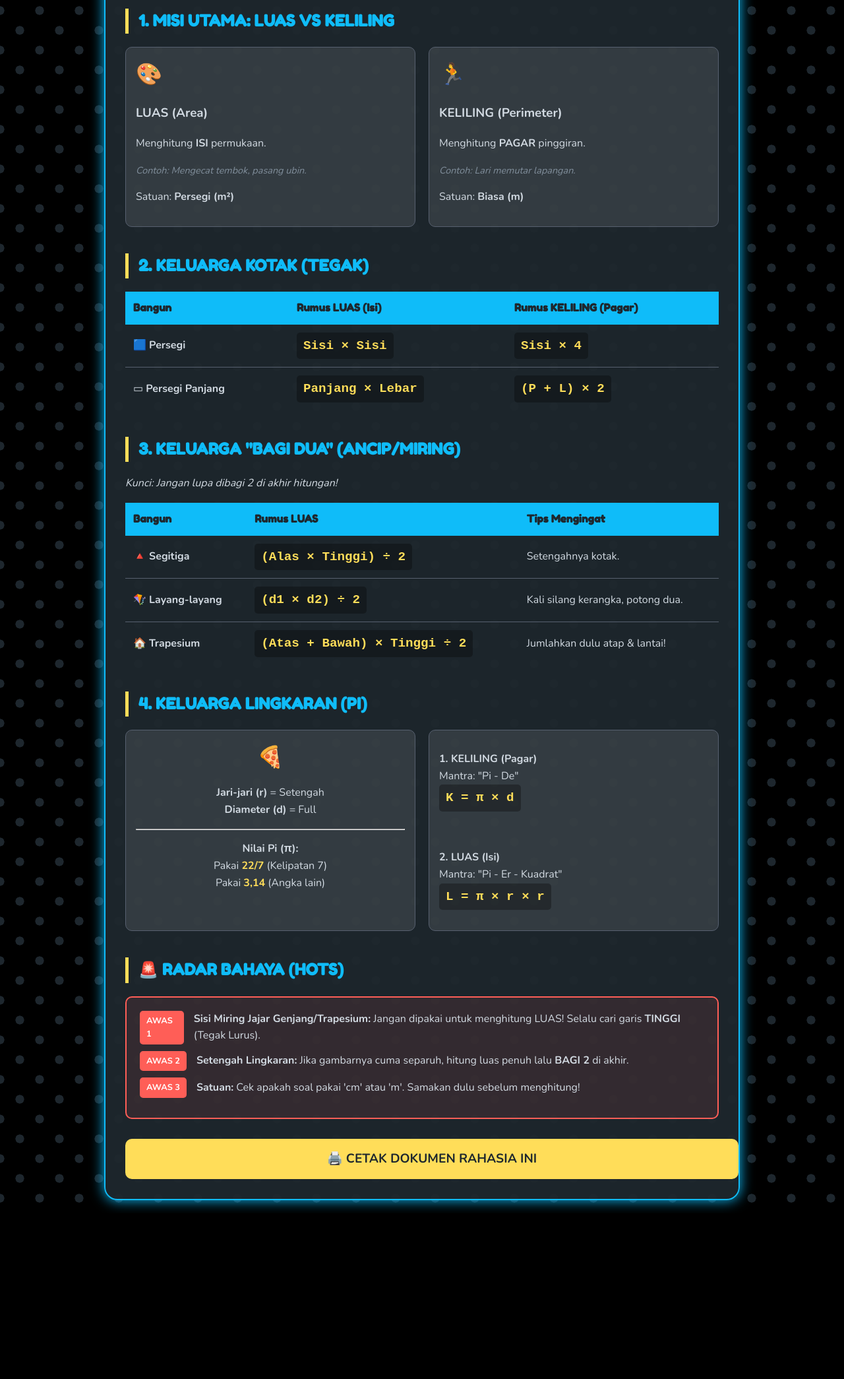
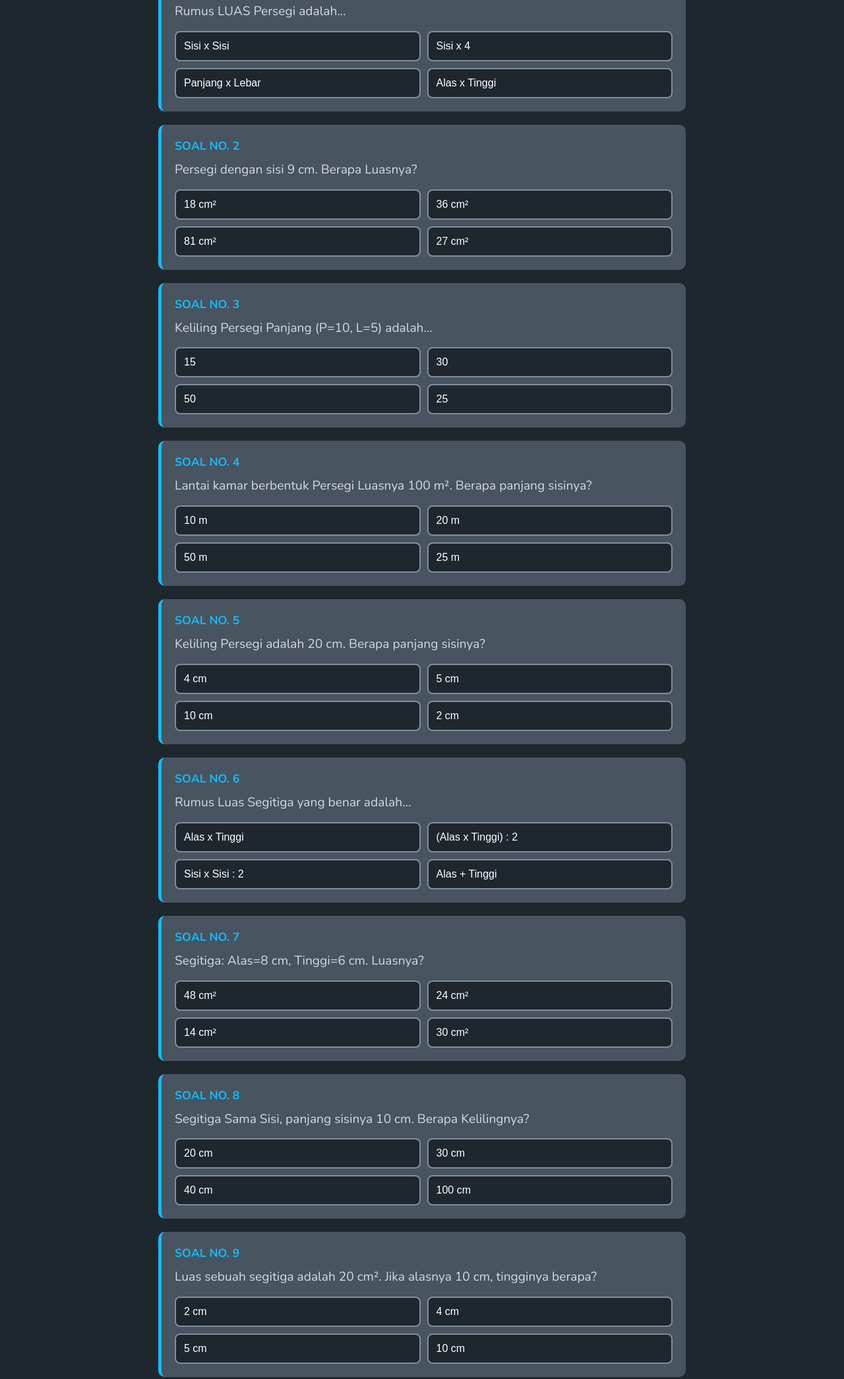
Before and after one commit to annarose2/algonova, a plain HTML site: page index.htm in a window 1280 px wide. Shown: the part 224-2314 px from the top of the page at 66% size. Before the commit the page ends 2063 px from the top, so only its background shows below. Drawn offline with nearby package versions, Linux system fonts and the light colour scheme.

Commit message:
Add files via upload

```diff
--- a/index.htm
+++ b/index.htm
@@ -3,296 +3,320 @@
 <head>
     <meta charset="UTF-8">
     <meta name="viewport" content="width=device-width, initial-scale=1.0">
-    <title>Buku Saku Kapten Geometri</title>
+    <title>Ujian Akhir Akademi Angkasa (30 Soal)</title>
     <link href="https://fonts.googleapis.com/css2?family=Fredoka+One&family=Nunito:wght@400;700&display=swap" rel="stylesheet">
     <style>
-        :root {
-            --primary: #0fbcf9;
-            --secondary: #ffdd59;
-            --danger: #ff5e57;
-            --dark: #1e272e;
-            --light: #d2dae2;
-            --glass: rgba(255, 255, 255, 0.1);
+        body {
+            font-family: 'Nunito', sans-serif;
+            background: #1e272e;
+            color: #d2dae2;
+            margin: 0;
+            padding: 20px;
         }
 
-        body {
-            font-family: 'Nunito', sans-serif;
-            background: #000000;
-            background-image: radial-gradient(#1e272e 15%, transparent 16%),
-            radial-gradient(#1e272e 15%, transparent 16%);
-            background-size: 60px 60px;
-            background-position: 0 0, 30px 30px;
-            color: var(--light);
-            margin: 0;
+        .header {
+            text-align: center;
             padding: 20px;
-            line-height: 1.6;
-        }
-
-        .container {
-            max-width: 900px;
-            margin: 0 auto;
-            background: rgba(30, 39, 46, 0.95);
-            border: 2px solid var(--primary);
-            border-radius: 20px;
-            padding: 30px;
-            box-shadow: 0 0 20px var(--primary);
-        }
-
-        header {
-            text-align: center;
-            border-bottom: 3px dashed var(--primary);
-            padding-bottom: 20px;
-            margin-bottom: 30px;
+            background: #0fbcf9;
+            color: white;
+            border-radius: 15px;
+            margin-bottom: 20px;
+            box-shadow: 0 5px 15px rgba(0,0,0,0.3);
         }
 
         h1 {
             font-family: 'Fredoka One', cursive;
-            color: var(--secondary);
-            font-size: 2.5em;
             margin: 0;
-            text-transform: uppercase;
-            letter-spacing: 2px;
-            text-shadow: 3px 3px var(--danger);
+            text-shadow: 2px 2px #3c40c6;
         }
 
-        h2 {
-            font-family: 'Fredoka One', cursive;
-            color: var(--primary);
-            border-left: 5px solid var(--secondary);
-            padding-left: 15px;
-            margin-top: 40px;
+        .score-board {
+            position: fixed;
+            top: 20px;
+            right: 20px;
+            background: #ffdd59;
+            color: #1e272e;
+            padding: 10px 20px;
+            border-radius: 50px;
+            font-weight: bold;
+            font-size: 1.2em;
+            box-shadow: 0 5px 10px rgba(0,0,0,0.3);
+            z-index: 1000;
+            border: 3px solid #ffa801;
         }
 
-        /* --- CARDS & BOXES --- */
-        .concept-box {
-            display: flex;
-            gap: 20px;
-            margin-bottom: 20px;
+        .container {
+            max-width: 800px;
+            margin: 0 auto;
         }
 
-        .box {
-            flex: 1;
-            background: var(--glass);
-            border: 1px solid #57606f;
-            padding: 15px;
+        .question-card {
+            background: #485460;
             border-radius: 10px;
+            padding: 20px;
+            margin-bottom: 20px;
+            border-left: 5px solid #0fbcf9;
+            transition: transform 0.2s;
         }
 
-        .icon-large {
-            font-size: 2em;
-            display: block;
+        .question-card:hover {
+            transform: translateY(-2px);
+        }
+
+        .q-title {
+            font-size: 1.1em;
+            font-weight: bold;
+            color: #0fbcf9;
             margin-bottom: 10px;
         }
 
-        /* --- TABLES --- */
-        table {
-            width: 100%;
-            border-collapse: collapse;
-            margin-top: 10px;
+        .q-text {
+            font-size: 1.2em;
+            margin-bottom: 15px;
+            line-height: 1.5;
         }
 
-        th {
-            background: var(--primary);
-            color: var(--dark);
+        .options {
+            display: grid;
+            grid-template-columns: 1fr 1fr;
+            gap: 10px;
+        }
+
+        @media (max-width: 600px) {
+            .options { grid-template-columns: 1fr; }
+        }
+
+        button.opt-btn {
+            background: #1e272e;
+            color: white;
+            border: 2px solid #808e9b;
             padding: 12px;
+            border-radius: 8px;
+            cursor: pointer;
+            font-size: 1em;
             text-align: left;
+            transition: all 0.2s;
+        }
+
+        button.opt-btn:hover {
+            background: #808e9b;
+        }
+
+        /* Feedback Styles */
+        button.correct { background: #0be881 !important; border-color: #0be881 !important; color: #1e272e; font-weight: bold; pointer-events: none; }
+        button.wrong { background: #ff5e57 !important; border-color: #ff5e57 !important; opacity: 0.7; pointer-events: none; }
+
+        .explanation {
+            margin-top: 15px;
+            background: rgba(0,0,0,0.2);
+            padding: 10px;
+            border-radius: 5px;
+            font-size: 0.9em;
+            color: #ffdd59;
+            display: none;
+        }
+
+        .finish-btn {
+            display: block;
+            width: 100%;
+            padding: 20px;
+            font-size: 1.5em;
+            font-weight: bold;
+            background: #0be881;
+            border: none;
+            border-radius: 10px;
+            color: #1e272e;
+            cursor: pointer;
+            margin-top: 30px;
             font-family: 'Fredoka One', cursive;
         }
 
-        td {
-            padding: 12px;
-            border-bottom: 1px solid #57606f;
+        /* Modal Result */
+        .modal {
+            display: none;
+            position: fixed;
+            top: 0; left: 0; width: 100%; height: 100%;
+            background: rgba(0,0,0,0.9);
+            justify-content: center;
+            align-items: center;
+            z-index: 2000;
         }
+        .modal-content {
+            background: white;
+            color: black;
+            padding: 40px;
+            border-radius: 20px;
+            text-align: center;
+            max-width: 500px;
+        }
+        .rank-text { font-size: 2em; font-family: 'Fredoka One', cursive; color: #3c40c6; }
+        .score-big { font-size: 4em; color: #ff5e57; margin: 10px 0; font-weight: bold; }
 
-        tr:last-child td { border-bottom: none; }
-
-        .formula {
-            font-family: 'Courier New', monospace;
-            font-weight: bold;
-            font-size: 1.2em;
-            color: var(--secondary);
-            background: rgba(0,0,0,0.3);
-            padding: 5px 10px;
-            border-radius: 5px;
-            display: inline-block;
-        }
-
-        .note {
-            font-size: 0.9em;
-            color: #808e9b;
-            font-style: italic;
-        }
-
-        /* --- WARNING ZONE --- */
-        .warning-zone {
-            background: rgba(255, 94, 87, 0.1);
-            border: 2px solid var(--danger);
-            padding: 20px;
-            border-radius: 10px;
-        }
-
-        .warning-item {
-            display: flex;
-            align-items: center;
-            gap: 15px;
-            margin-bottom: 10px;
-        }
-
-        .badge-danger {
-            background: var(--danger);
-            color: white;
-            padding: 5px 10px;
-            border-radius: 5px;
-            font-weight: bold;
-            font-size: 0.8em;
-        }
-
-        /* --- PRINT BUTTON --- */
-        .print-btn {
-            display: block;
-            width: 100%;
-            margin-top: 30px;
-            padding: 15px;
-            background: var(--secondary);
-            color: var(--dark);
-            font-weight: bold;
-            text-align: center;
-            text-decoration: none;
-            border-radius: 10px;
-            font-size: 1.2em;
-            cursor: pointer;
-            transition: 0.3s;
-        }
-        .print-btn:hover { background: #fff; }
-
-        @media print {
-            body { background: white; color: black; }
-            .container { border: none; box-shadow: none; width: 100%; padding: 0; }
-            h1 { text-shadow: none; color: black; }
-            .formula { color: black; border: 1px solid black; }
-            .print-btn { display: none; }
-            th { background: #ddd; }
-        }
     </style>
 </head>
 <body>
 
-<div class="container">
-    <header>
-        <h1>📘 BUKU SAKU KAPTEN</h1>
-        <p>Panduan Resmi Akademi Geometri Angkasa</p>
-    </header>
+    <div class="score-board">SKOR: <span id="current-score">0</span> / 3000</div>
 
-    <h2>1. MISI UTAMA: LUAS VS KELILING</h2>
-    <div class="concept-box">
-        <div class="box">
-            <span class="icon-large">🎨</span>
-            <h3>LUAS (Area)</h3>
-            <p>Menghitung <b>ISI</b> permukaan.</p>
-            <p class="note">Contoh: Mengecat tembok, pasang ubin.</p>
-            <p>Satuan: <b>Persegi (m²)</b></p>
+    <div class="header">
+        <h1>🚀 UJIAN GRAND ADMIRAL</h1>
+        <p>30 Soal | Materi: Semua Bangun Datar | Target: 2500 Poin</p>
+    </div>
+
+    <div class="container" id="quiz-container">
         </div>
-        <div class="box">
-            <span class="icon-large">🏃</span>
-            <h3>KELILING (Perimeter)</h3>
-            <p>Menghitung <b>PAGAR</b> pinggiran.</p>
-            <p class="note">Contoh: Lari memutar lapangan.</p>
-            <p>Satuan: <b>Biasa (m)</b></p>
+
+    <div class="container">
+        <button class="finish-btn" onclick="finishExam()">SELESAIKAN UJIAN</button>
+    </div>
+
+    <div id="result-modal" class="modal">
+        <div class="modal-content">
+            <h2>LAPORAN MISI</h2>
+            <div class="score-big" id="final-score-display">0</div>
+            <div class="rank-text" id="rank-display">KADET</div>
+            <p id="rank-msg">...</p>
+            <button onclick="location.reload()" style="padding:10px 20px; background:#0fbcf9; border:none; border-radius:5px; color:white; font-weight:bold; cursor:pointer;">ULANGI UJIAN</button>
         </div>
     </div>
 
-    <h2>2. KELUARGA KOTAK (TEGAK)</h2>
-    <table>
-        <thead>
-            <tr>
-                <th>Bangun</th>
-                <th>Rumus LUAS (Isi)</th>
-                <th>Rumus KELILING (Pagar)</th>
-            </tr>
-        </thead>
-        <tbody>
-            <tr>
-                <td>🟦 <b>Persegi</b></td>
-                <td><span class="formula">Sisi × Sisi</span></td>
-                <td><span class="formula">Sisi × 4</span></td>
-            </tr>
-            <tr>
-                <td>▭ <b>Persegi Panjang</b></td>
-                <td><span class="formula">Panjang × Lebar</span></td>
-                <td><span class="formula">(P + L) × 2</span></td>
-            </tr>
-        </tbody>
-    </table>
+<script>
+    // --- DATABASE 30 SOAL ---
+    const questions = [
+        // --- PERSEGI & PERSEGI PANJANG (5) ---
+        { q: "Rumus LUAS Persegi adalah...", opts: ["Sisi x Sisi", "Sisi x 4", "Panjang x Lebar", "Alas x Tinggi"], a: 0, expl: "Ingat: Luas Persegi = S x S." },
+        { q: "Persegi dengan sisi 9 cm. Berapa Luasnya?", opts: ["18 cm²", "36 cm²", "81 cm²", "27 cm²"], a: 2, expl: "9 x 9 = 81." },
+        { q: "Keliling Persegi Panjang (P=10, L=5) adalah...", opts: ["15", "30", "50", "25"], a: 1, expl: "Keliling = (10+5) x 2 = 30." },
+        { q: "Lantai kamar berbentuk Persegi Luasnya 100 m². Berapa panjang sisinya?", opts: ["10 m", "20 m", "50 m", "25 m"], a: 0, expl: "Cari akar dari 100. 10 x 10 = 100." },
+        { q: "Keliling Persegi adalah 20 cm. Berapa panjang sisinya?", opts: ["4 cm", "5 cm", "10 cm", "2 cm"], a: 1, expl: "20 dibagi 4 sisi = 5." },
 
-    <h2>3. KELUARGA "BAGI DUA" (ANCIP/MIRING)</h2>
-    <p><i>Kunci: Jangan lupa dibagi 2 di akhir hitungan!</i></p>
-    <table>
-        <thead>
-            <tr>
-                <th>Bangun</th>
-                <th>Rumus LUAS</th>
-                <th>Tips Mengingat</th>
-            </tr>
-        </thead>
-        <tbody>
-            <tr>
-                <td>🔺 <b>Segitiga</b></td>
-                <td><span class="formula">(Alas × Tinggi) ÷ 2</span></td>
-                <td>Setengahnya kotak.</td>
-            </tr>
-            <tr>
-                <td>🪁 <b>Layang-layang</b></td>
-                <td><span class="formula">(d1 × d2) ÷ 2</span></td>
-                <td>Kali silang kerangka, potong dua.</td>
-            </tr>
-            <tr>
-                <td>🏠 <b>Trapesium</b></td>
-                <td><span class="formula">(Atas + Bawah) × Tinggi ÷ 2</span></td>
-                <td>Jumlahkan dulu atap & lantai!</td>
-            </tr>
-        </tbody>
-    </table>
+        // --- SEGITIGA (5) ---
+        { q: "Rumus Luas Segitiga yang benar adalah...", opts: ["Alas x Tinggi", "(Alas x Tinggi) : 2", "Sisi x Sisi : 2", "Alas + Tinggi"], a: 1, expl: "Segitiga itu separuh kotak, jadi harus dibagi 2." },
+        { q: "Segitiga: Alas=8 cm, Tinggi=6 cm. Luasnya?", opts: ["48 cm²", "24 cm²", "14 cm²", "30 cm²"], a: 1, expl: "8 x 6 = 48. Lalu dibagi 2 = 24." },
+        { q: "Segitiga Sama Sisi, panjang sisinya 10 cm. Berapa Kelilingnya?", opts: ["20 cm", "30 cm", "40 cm", "100 cm"], a: 1, expl: "10 + 10 + 10 = 30." },
+        { q: "Luas sebuah segitiga adalah 20 cm². Jika alasnya 10 cm, tingginya berapa?", opts: ["2 cm", "4 cm", "5 cm", "10 cm"], a: 1, expl: "Luas x 2 dibagi Alas. 40 : 10 = 4." },
+        { q: "Manakah bagian segitiga yang disebut 'Tinggi'?", opts: ["Sisi miring", "Garis tegak lurus alas", "Sudut pojok", "Garis pinggir"], a: 1, expl: "Tinggi harus Tegak Lurus (L)." },
 
-    <h2>4. KELUARGA LINGKARAN (PI)</h2>
-    <div class="concept-box">
-        <div class="box" style="text-align: center;">
-            <span class="icon-large">🍕</span>
-            <p><b>Jari-jari (r)</b> = Setengah<br><b>Diameter (d)</b> = Full</p>
-            <hr>
-            <p><b>Nilai Pi (π):</b><br>
-            Pakai <b style="color:var(--secondary)">22/7</b> (Kelipatan 7)<br>
-            Pakai <b style="color:var(--secondary)">3,14</b> (Angka lain)</p>
-        </div>
-        <div class="box">
-            <p><b>1. KELILING (Pagar)</b><br>
-            Mantra: "Pi - De"<br>
-            <span class="formula">K = π × d</span></p>
-            <br>
-            <p><b>2. LUAS (Isi)</b><br>
-            Mantra: "Pi - Er - Kuadrat"<br>
-            <span class="formula">L = π × r × r</span></p>
-        </div>
-    </div>
+        // --- JAJAR GENJANG (4) ---
+        { q: "Apakah rumus Luas Jajar Genjang dibagi 2?", opts: ["Ya", "Tidak", "Kadang-kadang", "Hanya jika miring"], a: 1, expl: "Jajar genjang itu UTUH. Rumusnya Alas x Tinggi." },
+        { q: "Jajar Genjang: Alas=10, Tinggi=5, Miring=7. Luasnya?", opts: ["35", "50", "70", "25"], a: 1, expl: "Pakai Tinggi (5), buang Miring (7). 10 x 5 = 50." },
+        { q: "Keliling Jajar Genjang: Sisi alas 8cm, sisi miring 4cm.", opts: ["12 cm", "24 cm", "32 cm", "16 cm"], a: 1, expl: "(8 + 4) x 2 = 24." },
+        { q: "Jajar Genjang disebut juga...", opts: ["Persegi Penyet", "Segitiga Gabung", "Lingkaran Kotak", "Trapesium"], a: 0, expl: "Analogi kita: Persegi/Kotak yang tertiup angin (Penyet)." },
 
-    <h2>🚨 RADAR BAHAYA (HOTS)</h2>
-    <div class="warning-zone">
-        <div class="warning-item">
-            <span class="badge-danger">AWAS 1</span>
-            <span><b>Sisi Miring Jajar Genjang/Trapesium:</b> Jangan dipakai untuk menghitung LUAS! Selalu cari garis <b>TINGGI</b> (Tegak Lurus).</span>
-        </div>
-        <div class="warning-item">
-            <span class="badge-danger">AWAS 2</span>
-            <span><b>Setengah Lingkaran:</b> Jika gambarnya cuma separuh, hitung luas penuh lalu <b>BAGI 2</b> di akhir.</span>
-        </div>
-        <div class="warning-item">
-            <span class="badge-danger">AWAS 3</span>
-            <span><b>Satuan:</b> Cek apakah soal pakai 'cm' atau 'm'. Samakan dulu sebelum menghitung!</span>
-        </div>
-    </div>
+        // --- TRAPESIUM (4) ---
+        { q: "Rumus Luas Trapesium: Jumlahkan garis sejajar, kali tinggi, lalu...", opts: ["Kali 2", "Bagi 2", "Tambah 2", "Kurang 2"], a: 1, expl: "Ingat mantra: Jumlah, Kali, Bagi 2." },
+        { q: "Trapesium: Atas=4, Bawah=6, Tinggi=5. Luasnya?", opts: ["50", "25", "24", "30"], a: 1, expl: "(4+6)=10. 10 x 5=50. 50 : 2 = 25." },
+        { q: "Trapesium Siku-siku punya sisi tegak lurus yang juga berfungsi sebagai...", opts: ["Alas", "Miring", "Tinggi", "Atap"], a: 2, expl: "Sisi tegak lurus pada trapesium siku-siku adalah Tingginya." },
+        { q: "Keliling Trapesium dihitung dengan cara...", opts: ["Menjumlahkan semua sisi luar", "Menjumlahkan sisi sejajar saja", "Alas x Tinggi", "Sisi x 4"], a: 0, expl: "Keliling = Jalan-jalan mengitari pagar luar." },
 
-    <div class="print-btn" onclick="window.print()">🖨️ CETAK DOKUMEN RAHASIA INI</div>
+        // --- LAYANG-LAYANG (4) ---
+        { q: "Bagian tengah layang-layang disebut...", opts: ["Diameter", "Jari-jari", "Diagonal", "Sisi Miring"], a: 2, expl: "Kerangka layangan disebut Diagonal (d1 dan d2)." },
+        { q: "Layang-layang: d1=10, d2=5. Luasnya?", opts: ["50", "25", "15", "100"], a: 1, expl: "10 x 5 = 50. Jangan lupa dibagi 2! Jadi 25." },
+        { q: "Bangun datar yang rumusnya SAMA dengan Layang-layang adalah...", opts: ["Persegi", "Belah Ketupat", "Trapesium", "Lingkaran"], a: 1, expl: "Belah ketupat dan Layang-layang rumusnya sama: (d1 x d2) : 2." },
+        { q: "Keliling Layang-layang dengan sisi pendek 3 dan sisi panjang 7 adalah...", opts: ["10", "20", "21", "15"], a: 1, expl: "Ada 2 pendek dan 2 panjang. 3+3+7+7 = 20." },
 
-</div>
+        // --- LINGKARAN (4) ---
+        { q: "Garis dari titik pusat ke pinggir lingkaran disebut...", opts: ["Diameter", "Jari-jari (r)", "Keliling", "Sudut"], a: 1, expl: "Setengah garis = Jari-jari (r)." },
+        { q: "Jika jari-jari (r) = 7, maka Diameter (d) = ...", opts: ["3,5", "14", "21", "49"], a: 1, expl: "Diameter itu 2 kalinya r. 7 x 2 = 14." },
+        { q: "Keliling Lingkaran dengan Diameter 14 (Pakai 22/7) adalah...", opts: ["44", "22", "88", "154"], a: 0, expl: "22/7 x 14 = 44." },
+        { q: "Luas Lingkaran dengan r=10 (Pakai 3,14) adalah...", opts: ["31,4", "314", "62,8", "100"], a: 1, expl: "3,14 x 10 x 10 = 314." },
 
+        // --- SOAL CERITA & LOGIKA (4) ---
+        { q: "Pak Tani punya kebun Persegi Panjang (10m x 5m). Ia ingin pasang pagar. Berapa meter pagar yang dibeli?", opts: ["50 m", "30 m", "15 m", "100 m"], a: 1, expl: "Pagar = Keliling. (10+5) x 2 = 30." },
+        { q: "Ubin lantai bentuk Persegi sisi 50cm. Berapa luas satu ubin?", opts: ["2500 cm²", "100 cm²", "200 cm²", "50 cm²"], a: 0, expl: "50 x 50 = 2500." },
+        { q: "Bangun apa yang TIDAK memiliki sudut?", opts: ["Segitiga", "Persegi", "Lingkaran", "Trapesium"], a: 2, expl: "Lingkaran hanya punya 1 sisi lengkung, tidak punya sudut." },
+        { q: "Rumus mana yang TIDAK menggunakan pembagian 2?", opts: ["Luas Segitiga", "Luas Trapesium", "Luas Persegi Panjang", "Luas Layang-layang"], a: 2, expl: "Persegi Panjang langsung P x L. Yang lain dibagi 2." }
+    ];
+
+    // --- GAME LOGIC ---
+    let score = 0;
+    const scorePerQ = 100;
+    const container = document.getElementById('quiz-container');
+
+    // 1. Render Soal
+    function renderQuestions() {
+        questions.forEach((item, index) => {
+            // Create Card
+            let card = document.createElement('div');
+            card.className = 'question-card';
+            card.id = `q-card-${index}`;
+
+            // HTML Structure
+            let html = `
+                <div class="q-title">SOAL NO. ${index + 1}</div>
+                <div class="q-text">${item.q}</div>
+                <div class="options">
+                    ${item.opts.map((opt, i) => `
+                        <button class="opt-btn" onclick="checkAnswer(${index}, ${i}, this)">${opt}</button>
+                    `).join('')}
+                </div>
+                <div class="explanation" id="expl-${index}">💡 ${item.expl}</div>
+            `;
+
+            card.innerHTML = html;
+            container.appendChild(card);
+        });
+    }
+
+    // 2. Cek Jawaban
+    function checkAnswer(qIndex, optIndex, btnElement) {
+        const qData = questions[qIndex];
+        const card = document.getElementById(`q-card-${qIndex}`);
+        const allBtns = card.querySelectorAll('.opt-btn');
+        const explDiv = document.getElementById(`expl-${qIndex}`);
+
+        // Disable all buttons in this card
+        allBtns.forEach(btn => btn.disabled = true);
+
+        if (optIndex === qData.a) {
+            // BENAR
+            btnElement.classList.add('correct');
+            score += scorePerQ;
+            document.getElementById('current-score').innerText = score;
+        } else {
+            // SALAH
+            btnElement.classList.add('wrong');
+            // Highlight jawaban yang benar
+            allBtns[qData.a].classList.add('correct');
+        }
+
+        // Show Explanation
+        explDiv.style.display = 'block';
+    }
+
+    // 3. Selesai
+    function finishExam() {
+        const modal = document.getElementById('result-modal');
+        const scoreDisplay = document.getElementById('final-score-display');
+        const rankDisplay = document.getElementById('rank-display');
+        const rankMsg = document.getElementById('rank-msg');
+
+        modal.style.display = 'flex';
+        scoreDisplay.innerText = score;
+
+        // Ranking Logic
+        if (score === 3000) {
+            rankDisplay.innerText = "GRAND ADMIRAL 👑";
+            rankMsg.innerText = "SEMPURNA! Kamu adalah Legenda Matematika Angkasa!";
+            rankDisplay.style.color = "#ffd700";
+        } else if (score >= 2500) {
+            rankDisplay.innerText = "KAPTEN ELITE 👨‍✈️";
+            rankMsg.innerText = "Luar Biasa! Kemampuanmu sangat tinggi.";
+            rankDisplay.style.color = "#0be881";
+        } else if (score >= 1500) {
+            rankDisplay.innerText = "PETUGAS FLIGHT 👮";
+            rankMsg.innerText = "Bagus, tapi perlu latihan lagi di beberapa sektor.";
+            rankDisplay.style.color = "#0fbcf9";
+        } else {
+            rankDisplay.innerText = "KADET PEMULA 👶";
+            rankMsg.innerText = "Jangan menyerah! Ayo belajar rumus lagi.";
+            rankDisplay.style.color = "#808e9b";
+        }
+    }
+
+    // Initialize
+    renderQuestions();
+
+</script>
 </body>
 </html>
```
